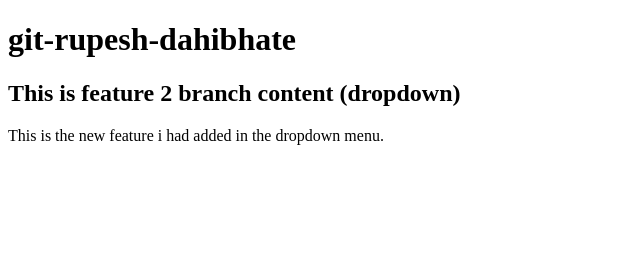
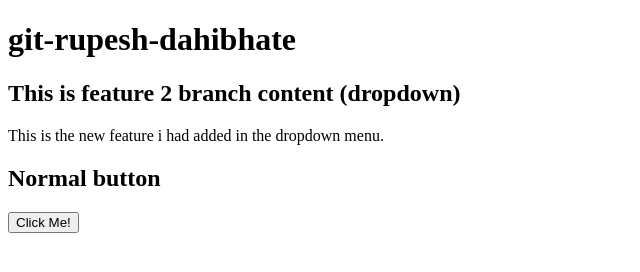
Before and after one commit to Rupesh2704/local-repo, a plain HTML site: page index.html in a window 1280 px wide. Shown: the whole page, without its empty margins (0-640 px from the left). Drawn offline with Linux system fonts and the light colour scheme.

Commit message:
added btns of clickme

```diff
--- a/index.html
+++ b/index.html
@@ -13,6 +13,10 @@
 
     <p>This is the new feature i had added in the dropdown menu.</p>
 
+    <h2>Normal button</h2>
+
+    <button>Click Me!</button>
+
 
 
 </body>
```
